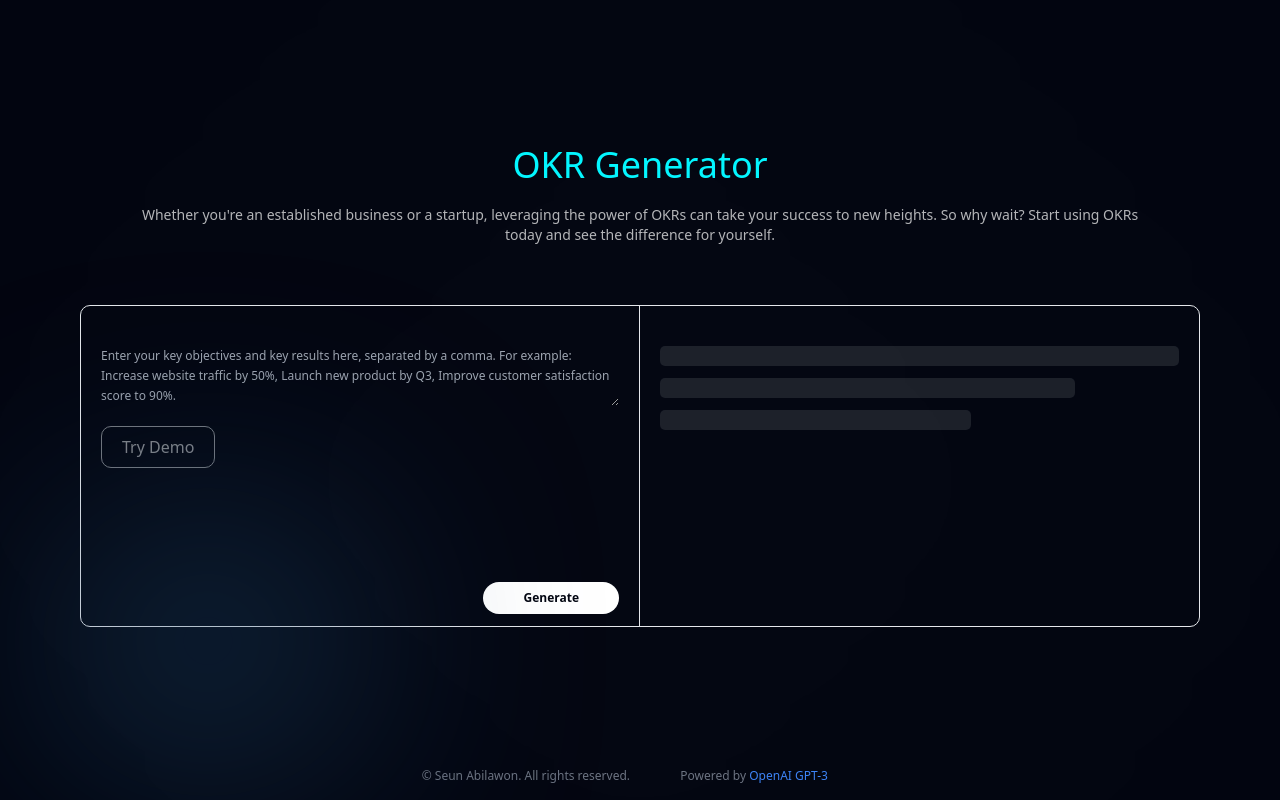
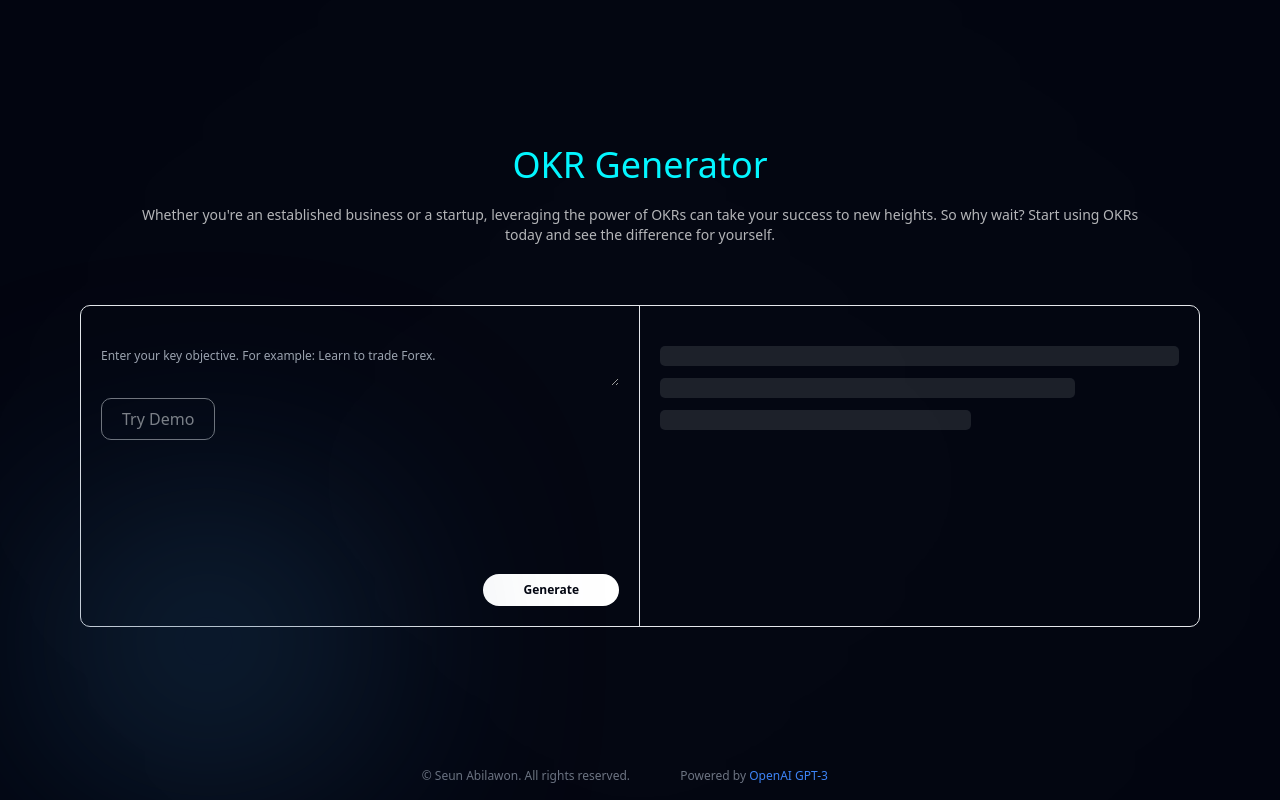
Before and after one commit to seunthegreat/okr-generator, a React (Vite) app: page / in a window 1280 px wide. Built offline with nearby package versions, Linux system fonts and the light colour scheme.

Commit message:
bug fix and api implementation

```diff
--- a/src/components/Generator.tsx
+++ b/src/components/Generator.tsx
@@ -18,7 +18,7 @@ const Generator = (): JSX.Element => {
     setObjective(value)
   };
 
-  const handleGenerate = (): void => {
+  const handleGenerate = async () => {
     //--If user clicks on demo, render mock result--//
     if (demoMode) {
       setGenerateResults(true);
@@ -26,7 +26,36 @@ const Generator = (): JSX.Element => {
       return
     }
 
-    console.log("API CAll here")
+    console.log("is loading");
+    setLoading(true);
+
+    const form = { objective: objective };
+    try {
+      //--Fetch--//
+      const response = await fetch('http://localhost:5173/generate-key-results', {
+        method: 'POST',
+        body: JSON.stringify(form),
+        headers: {
+          'Content-Type': 'application/json'
+        }
+      });
+      // process the response as needed
+      const results = await response.json();
+      const { data, success} = results;
+      setLoading(false);
+
+      if (success) {
+        setGenerateResults(true);
+        setResults(data);
+
+        console.log(results)
+      };
+
+
+
+    }catch (error) {
+      console.error(error);
+    }
   };
 
   const handleTryDemo = (): void => {
@@ -51,6 +80,7 @@ const Generator = (): JSX.Element => {
           onClickGenerate={handleGenerate}
           onClickTryDemo={handleTryDemo}
           showResults={generateResults}
+          loading={loading}
           />
         <KeyResults
           data={results}
--- a/src/components/Input.tsx
+++ b/src/components/Input.tsx
@@ -8,43 +8,49 @@ interface Props {
   onClickGenerate: (event: MouseEvent<HTMLButtonElement>) => void;
   onClickTryDemo: (event: MouseEvent<HTMLButtonElement>) => void;
   showResults: boolean;
+  loading: boolean;
 }
 
-const Input: FC<Props> = ({ placeholder, value, onChange, onClickGenerate, onClickTryDemo, showResults }) => {
+const Input: FC<Props> = ({ placeholder, value, onChange, onClickGenerate, onClickTryDemo, showResults, loading }) => {
   const handleOnChange = (event: ChangeEvent<HTMLTextAreaElement>) => {
     onChange(event.target.value);
   };
 
   return (
-    <div className='border-r-[1px]'>
-      <div className={`p-5 py-10 ${!showResults ? 'h-80' : 'h-full'} flex flex-col relative`}>
+    <div className={`border-r-[1px] w-full flex flex-grow flex-col `}>
+      <div className={`p-5 sm:pt-10 pt-5 flex flex-col ${!showResults ? 'h-80' : ''}`}>
+        <div className='flex mb-3'>
           <textarea
             placeholder={placeholder}
-          className={`${text.small} outline-none bg-primary flex-grow w-full text-dimWhite leading-5 relative`}
+            className={`${text.small}flex flex-grow outline-none bg-primary w-full text-dimWhite leading-5`}
             value={value}
             onChange={handleOnChange}
           />
+        </div>
 
         {value == '' && (
-          <div className="h-3/4 opacity-50 py-5">
+          <div className="opacity-50 flex">
             <button
               onClick={onClickTryDemo}
-              className='rounded-[10px] flex flex-row items-center justify-center border border-[1px]'>
-              <p className={`text-white p-2 px-5`}>Try Demo</p>
+              className='rounded-[10px] py-2 px-5 flex flex-row items-center justify-center border border-[1px]'>
+              <p className={`text-white`}>Try Demo</p>
             </button>
           </div>
         )}
-       { !showResults && (
-          <div className='flex flex-row justify-end'>
+
+        {!showResults && (
+          <div className={`w-full ${!showResults ? 'h-full' : ''} flex flex-col items-end justify-end`}>
             <button
               onClick={onClickGenerate}
-            className='bg-white absolute bottom-3 rounded-[40px] flex hover:bg-transparent hover:border hover:border-[1px]'>
-            <p className={`${text.small} text-primary font-semibold hover:text-white p-2 sm:px-10 px-5`}>Generate</p>
+              className='bg-white rounded-[40px] flex flex-row hover:bg-transparent hover:border hover:border-[1px]'>
+              <p className={`${text.small} text-primary  font-semibold hover:text-white py-2 sm:px-10 px-5`}>
+                {!loading ? `Generate` : `Generating...`}
+              </p>
             </button>
           </div>
-        )
-       }
+        )}
       </div>
+
     </div>
   )
 };
--- a/src/components/KeyResults.tsx
+++ b/src/components/KeyResults.tsx
@@ -14,17 +14,17 @@ const KeyResults: FC<Props> = ({data, showResults, loading, onClickRefresh}) =>
   return (
     <div className={`${showResults && 'p-5 pt-10 mb-10'}flex-grow flex flex-col`}>
       {loading &&
-        <div>
+        <div className='w-[100%] h-full flex-grow items-center flex justify-center flex-col'>
           <Player
           autoplay={true}
           loop={true}
           controls={true}
-          src={"https://assets2.lottiefiles.com/private_files/lf30_kpqs3hdl.json"}
-          className="w-[70%] h-[80%] object-contain hidden md:block"
+          src={"https://assets3.lottiefiles.com/packages/lf20_kpx4m39k.json"}
+          className="w-[60%] h-[100%] hidden md:block"
         />
         </div>
       }
-      {showResults && !loading ?
+      {showResults && !loading &&
         <>
         <p className={`${text.normal} font-bold`}>
           Key Measurable Results
@@ -34,13 +34,12 @@ const KeyResults: FC<Props> = ({data, showResults, loading, onClickRefresh}) =>
           {data.map((item, index) => (
             <div className='bg-white p-3 rounded-[5px] mb-2 hover:bg-[#def9fa] flex flex-row' key={index}>
               <p className={`${text.normal} text-primary mr-2`}>{index + 1}.</p>
-              <p className={`${text.normal} text-primary`}>{item.result}</p>
+              <p className={`${text.normal} text-primary`}>{item.result.substring(3)}</p>
             </div>
           ))}
         </div>
 
         <div className='sm:h-20 h-10 flex flex-col items-end justify-end'>
-
           <div className='flex flex-row justify-end '>
             <button
               onClick={onClickRefresh}
@@ -48,16 +47,18 @@ const KeyResults: FC<Props> = ({data, showResults, loading, onClickRefresh}) =>
               <p className={`${text.small} text-primary font-semibold hover:text-white p-2 sm:px-10 px-5`}>Refresh</p>
             </button>
           </div>
-
         </div>
       </>
-       :
-      <div className='flex flex-col w-full sm:h-full h-0 sm:p-5 sm:pt-10 p-0 '>
-        <div className='bg-white opacity-10 sm:w-full w-0 h-5 rounded-[5px] mb-3'/>
-        <div className='bg-white opacity-10 sm:w-[80%] w-0 h-5 rounded-[5px] mb-3'/>
-        <div className='bg-white opacity-10 sm:w-[60%] w-0 h-5 rounded-[5px] mb-3'/>
-      </div>
       }
+
+      {!showResults && !loading && (
+        <div className='flex flex-col w-full sm:h-full h-0 sm:p-5 sm:pt-10 p-0 '>
+          <div className='bg-white opacity-10 sm:w-full w-0 h-5 rounded-[5px] mb-3' />
+          <div className='bg-white opacity-10 sm:w-[80%] w-0 h-5 rounded-[5px] mb-3' />
+          <div className='bg-white opacity-10 sm:w-[60%] w-0 h-5 rounded-[5px] mb-3' />
+        </div>
+      )}
+
    </div>
   )
 };
--- a/src/constants/index.ts
+++ b/src/constants/index.ts
@@ -1,5 +1,5 @@
 export interface krList {
-  id: number;
+  id: string;
   result: string;
 }
 
@@ -25,14 +25,14 @@ export const contents: ContentProps = {
       for yourself.`
   },
   input: {
-    placeholder: `Enter your key objectives and key results here, separated by a comma. For example: Increase website traffic by 50%, Launch new product by Q3, Improve customer satisfaction score to 90%.`
+    placeholder: `Enter your key objective. For example: Learn to trade Forex.`
   },
   keyResults: {
     mock: [
-      { id: 1, result: "Learn the fundamentals of DevOps within the next 2 months by completing an online course with a minimum score of 90%." },
-      { id: 1, result: "Build a pipeline for a simple application deployment within the next 3 months, using popular tools like Jenkins or GitLab." },
-      { id: 1, result: "Collaborate with a team on a complex DevOps project within the next 6 months, utilizing containerization technologies like Docker and Kubernetes." },
-      { id: 1, result: "Obtain certification in at least one popular DevOps tool or technology within the next 9 months, such as AWS or Terraform, to demonstrate proficiency to potential employers." },
+      { id: 'xxxdf', result: "1. Learn the fundamentals of DevOps within the next 2 months by completing an online course with a minimum score of 90%." },
+      { id: 'sdrew', result: "2. Build a pipeline for a simple application deployment within the next 3 months, using popular tools like Jenkins or GitLab." },
+      { id: 'dfser', result: "3. Collaborate with a team on a complex DevOps project within the next 6 months, utilizing containerization technologies like Docker and Kubernetes." },
+      { id: 'sdfsdf', result: "4. Obtain certification in at least one popular DevOps tool or technology within the next 9 months, such as AWS or Terraform, to demonstrate proficiency to potential employers." },
     ]
   }
 };
```
Lines whose indentation alone changed are shown as unchanged.
